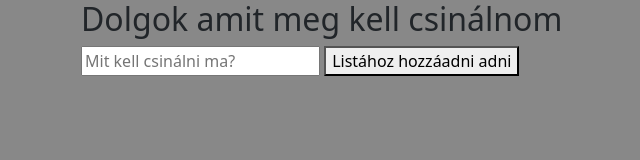
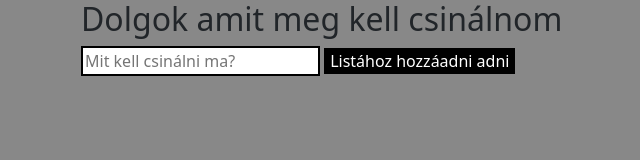
Before and after one commit to HunSpino/TODO_list, a plain HTML site: page index.html in a window 1280 px wide. Shown: the whole page, without its empty margins (1-641 px from the left). Drawn offline with nearby package versions, Linux system fonts and the light colour scheme.

Commit message:
egy kis design

```diff
--- a/main.css
+++ b/main.css
@@ -5,5 +5,18 @@ body{
 .lista {
     list-style: none;
     border-bottom: 1px solid black;
+    width: 40%;
+}
+button {
+    border: none;
+}
+#addBox{
+    border: 2px solid black;
     width: fit-content;
 }
+
+#addGomb{
+    background-color: black;
+    color: white;
+    width: fit-content;
+}
```
